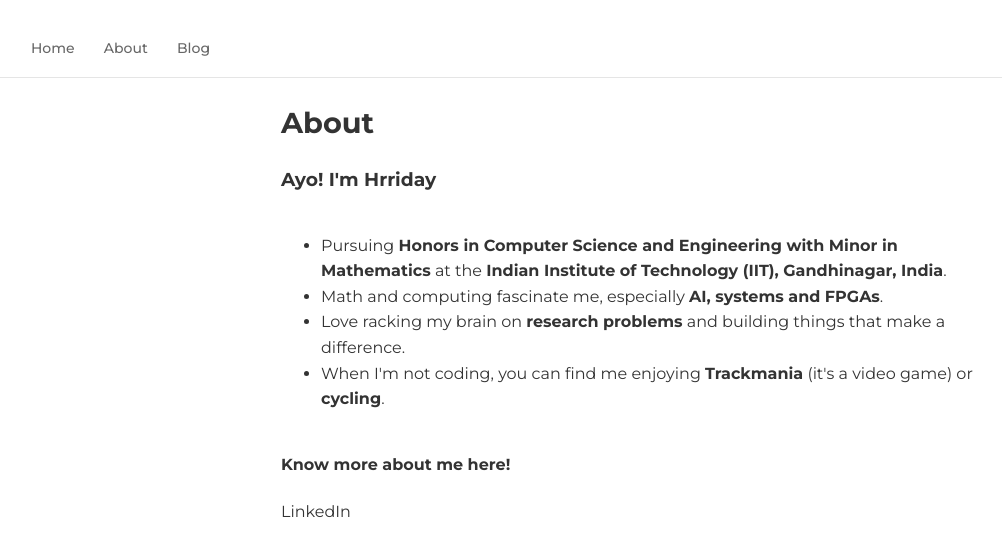
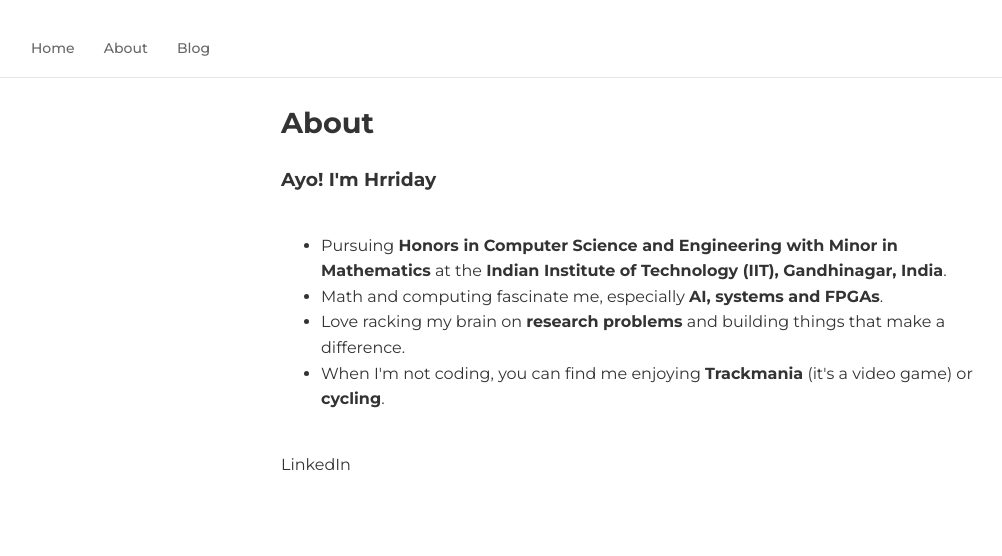
Before and after one commit to Robohrriday/Robohrriday.github.io, a Jekyll site: the page built from about.html, in a window 1280 px wide. Shown: the top 556 px of the page, without its empty margins (9-1011 px from the left). Built offline with Jekyll 4.4.1, drawn with Linux system fonts in a browser that asks for light colours.

Commit message:
updated about

```diff
--- a/about.html
+++ b/about.html
@@ -15,7 +15,6 @@ description: Learn more about me and my work
     </ul>
 </div>
 
-<h4>Know more about me here!</h4>
 <p>
     <a href="https://www.linkedin.com/in/hrriday-ruparel-76b019276/" target="_blank">LinkedIn</a>
 </p>
```
